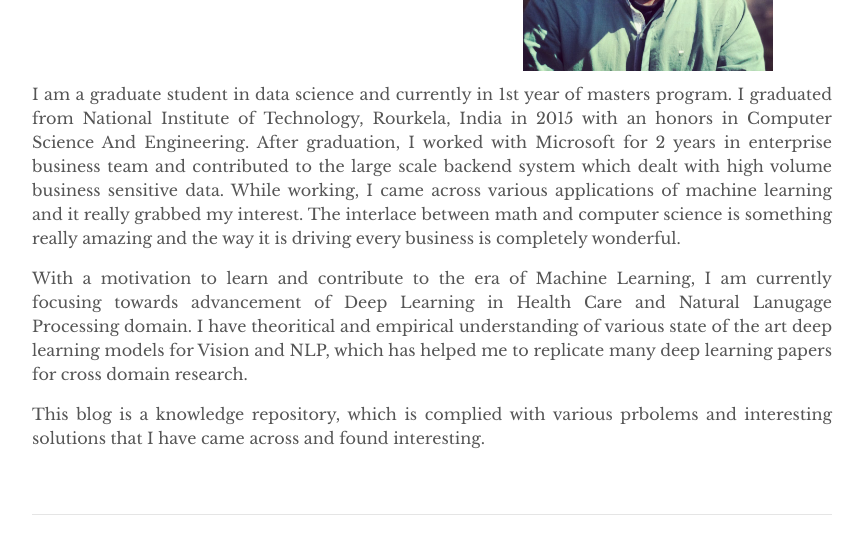
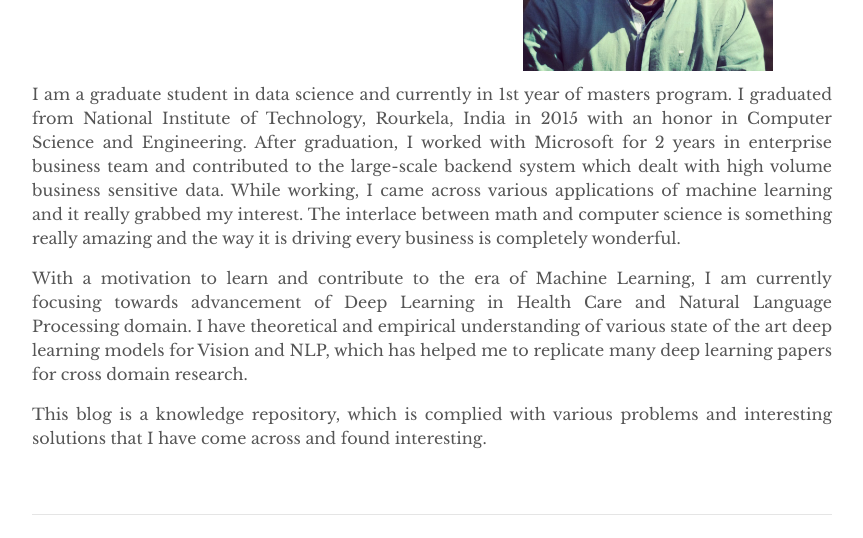
Before and after one commit to Swarajk7/swarajk7.github.io, a Jekyll site: the page built from about.md, in a window 1280 px wide. Shown: the part 438-976 px from the top of the page, without its empty margins (208-1071 px from the left). Built offline with Jekyll 4.4.1, drawn with Linux system fonts in a browser that asks for light colours.

Commit message:
Fixed typos

```diff
--- a/about.md
+++ b/about.md
@@ -25,8 +25,10 @@ permalink: /about/
     <td align="left"><img src="../assets/dp.jpg" id="dp"></td>
 </table>
 
-I am a graduate student in data science and currently in 1st year of masters program. I graduated from National Institute of Technology, Rourkela, India in 2015 with an honors in Computer Science And Engineering. After graduation, I worked with Microsoft for 2 years in enterprise business team and contributed to the large scale backend system which dealt with high volume business sensitive data. While working, I came across various applications of machine learning and it really grabbed my interest. The interlace between math and computer science is something really amazing and the way it is driving every business is completely wonderful.
+I am a graduate student in data science and currently in 1st year of masters program. I graduated from National Institute of Technology, Rourkela, India in 2015 with an honor in Computer Science and Engineering. After graduation, I worked with Microsoft for 2 years in enterprise business team and contributed to the large-scale backend system which dealt with high volume business sensitive data. While working, I came across various applications of machine learning and it really grabbed my interest. The interlace between math and computer science is something really amazing and the way it is driving every business is completely wonderful.
 
-With a motivation to learn and contribute to the era of Machine Learning, I am currently focusing towards advancement of Deep Learning in Health Care and Natural Lanugage Processing domain. I have theoritical and empirical understanding of various state of the art deep learning models for Vision and NLP, which has helped me to replicate many deep learning papers for cross domain research.
 
-This blog is a knowledge repository, which is complied with various prbolems and interesting solutions that I have came across and found interesting.
+With a motivation to learn and contribute to the era of Machine Learning, I am currently focusing towards advancement of Deep Learning in Health Care and Natural Language Processing domain. I have theoretical and empirical understanding of various state of the art deep learning models for Vision and NLP, which has helped me to replicate many deep learning papers for cross domain research.
+
+
+This blog is a knowledge repository, which is complied with various problems and interesting solutions that I have come across and found interesting.
```
